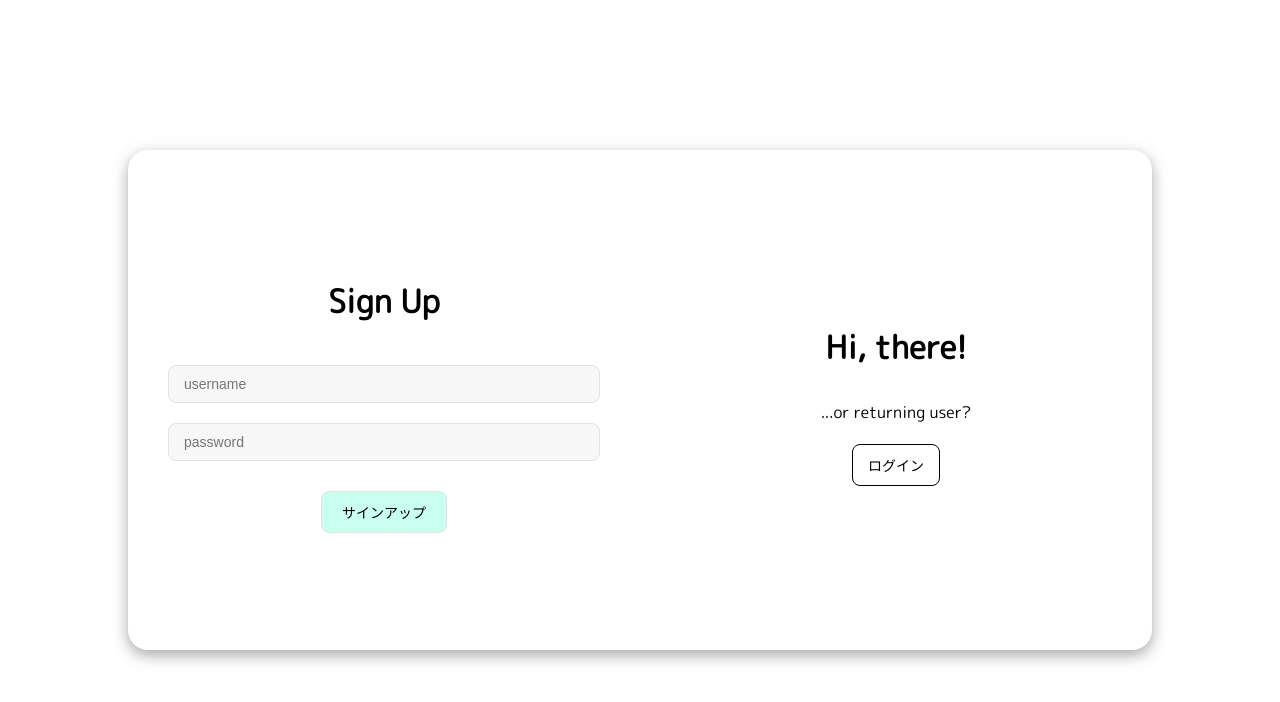
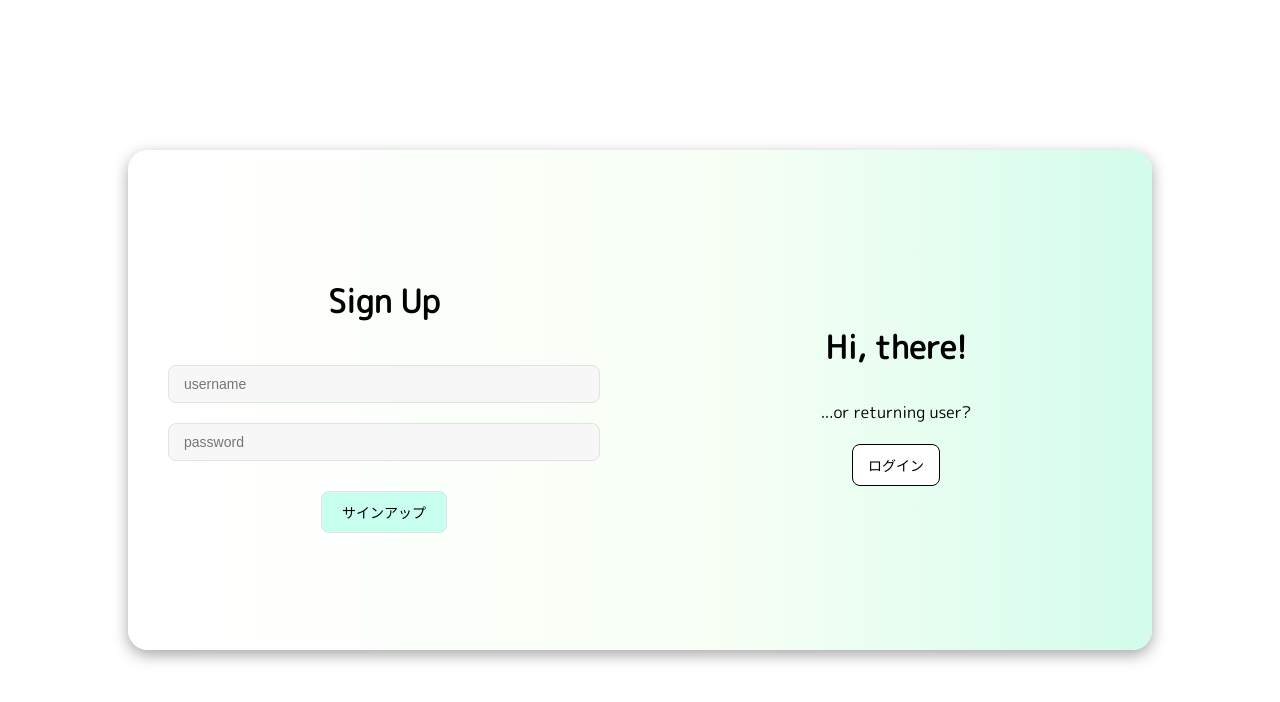
Before and after one commit to bq22005/willtify, a Next.js app: page / in a window 1280 px wide. Shown: the top 702 px of the page. Built offline with nearby package versions, Linux system fonts and the light colour scheme.

Commit message:
Update background color of authForm

```diff
--- a/src/app/components/layouts/AuthForm.module.css
+++ b/src/app/components/layouts/AuthForm.module.css
@@ -3,6 +3,8 @@
     margin: 0 auto;
     width: 80%;
     height: 500px;
+    background: rgb(255,255,255);
+    background: linear-gradient(90deg, rgba(255,255,255,1) 0%, rgba(247,255,245,1) 59%, rgba(211,252,235,1) 100%);
     border-radius: 20px;
     box-shadow: 0 5px 15px rgba(0, 0, 0, 0.35);
     overflow: hidden;
```
